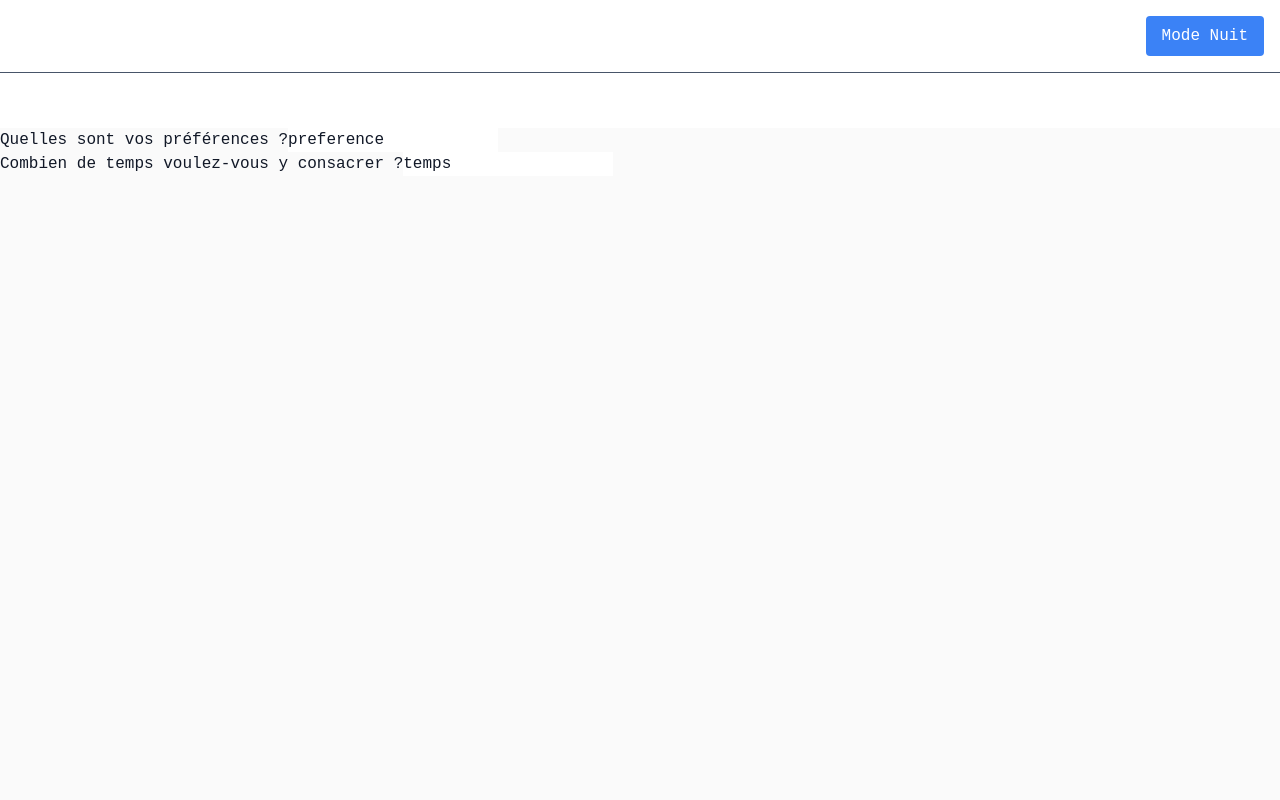
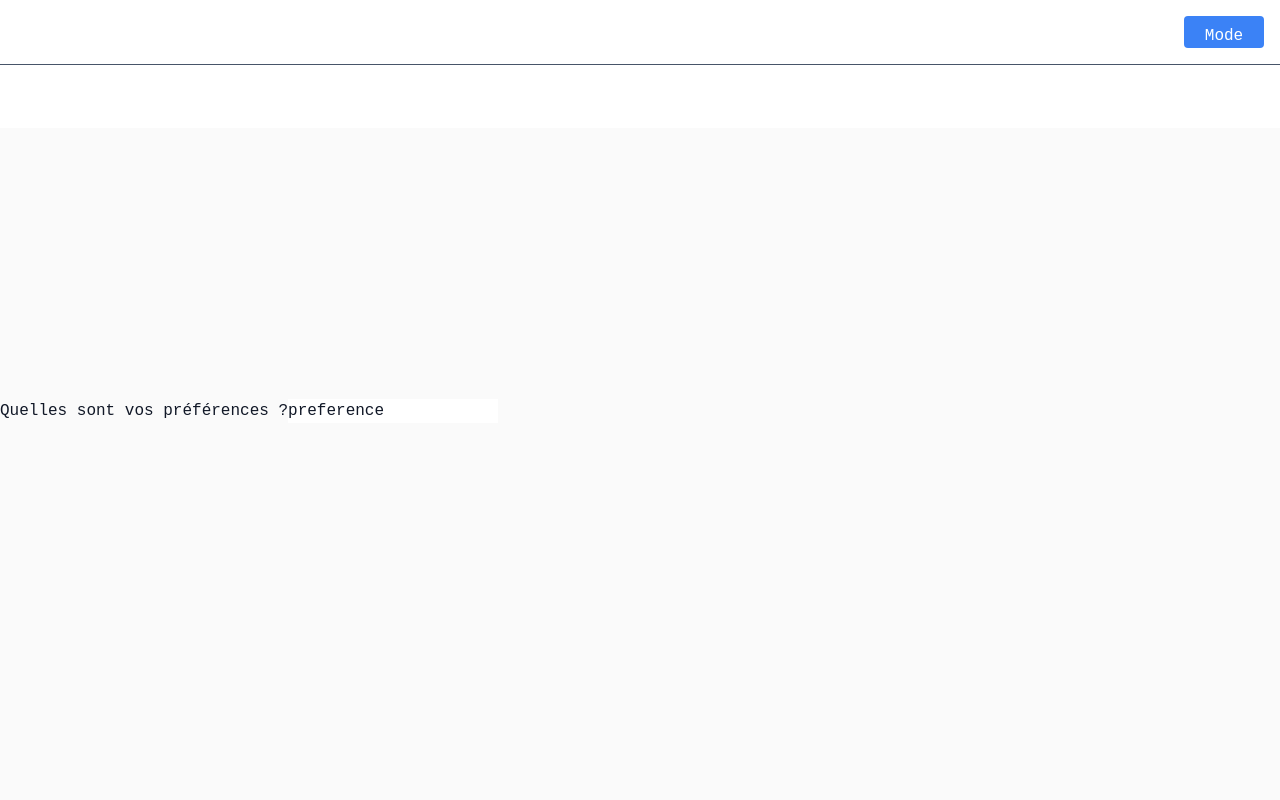
Before and after one commit to arowana755/ExempleNextJs, a Next.js app: page / in a window 1280 px wide. Shown: the top 800 px of the page. Built offline with nearby package versions, Linux system fonts and the light colour scheme.

Commit message:
Update globals.css

```diff
--- a/src/app/globals.css
+++ b/src/app/globals.css
@@ -72,16 +72,21 @@ body {
   }
 }
 
-span {
-  background-color: gray;
-}
-
 main {
   margin-top: 10%;
   height: 90%;
+  color: gray;
 }
 
 form {
   margin-top: 10%;
   height: 300mm;
+  display: flex;
+  flex-direction: column;
+  justify-content: space-around;
 }
+
+button {
+  height: 2em;
+  width: 5em;
+}
```
